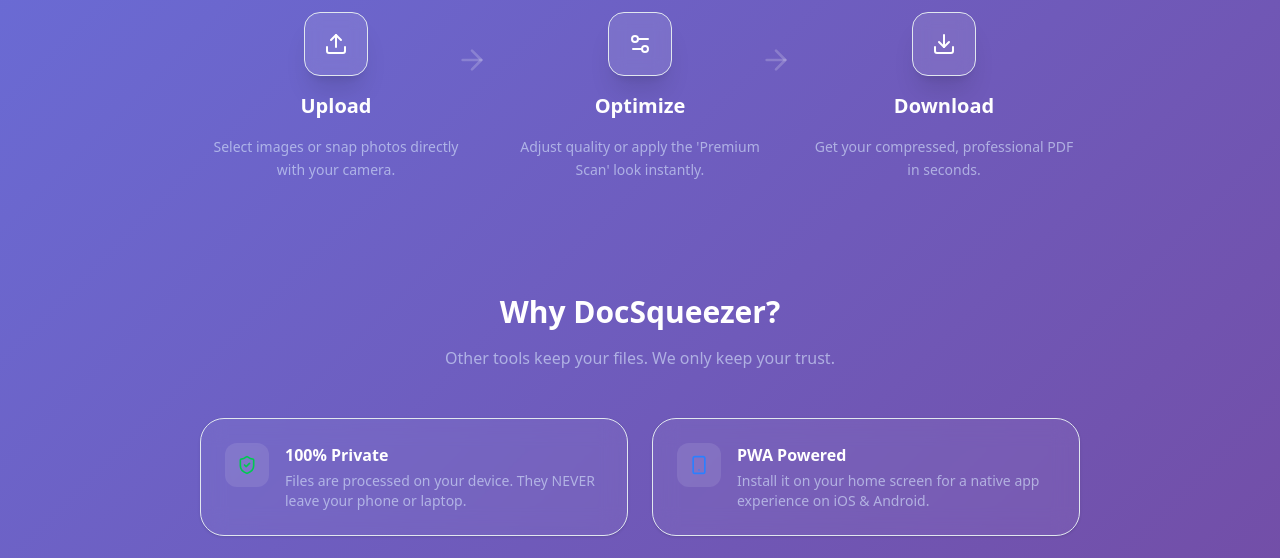
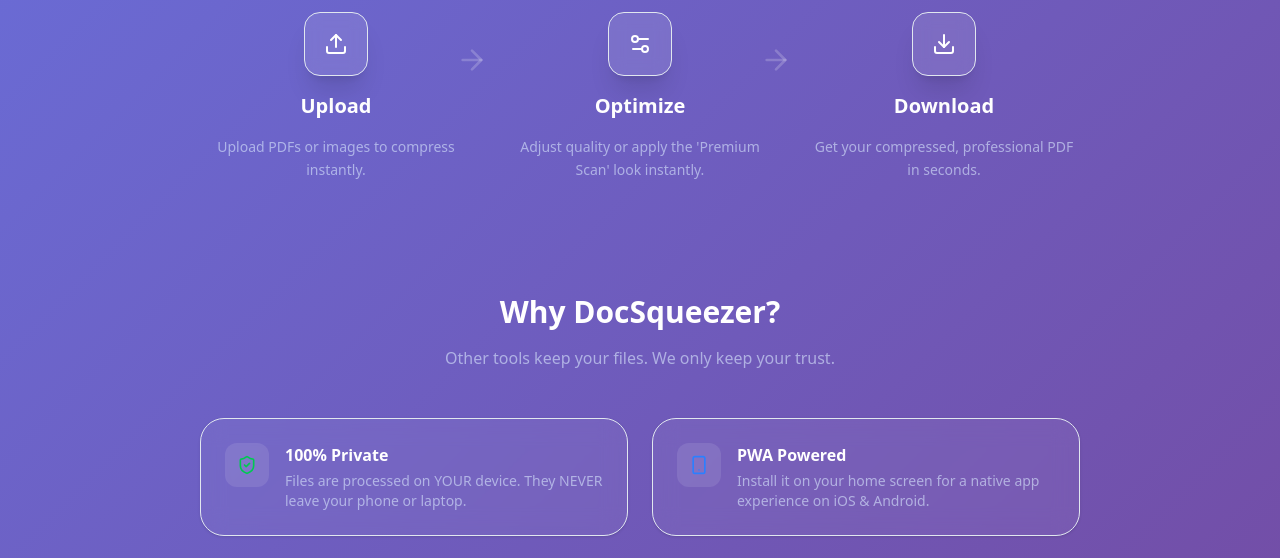
Before and after one commit to ShippingWhile9to5/doc-scanner, a Next.js app: page / in a window 1280 px wide. Shown: the part 1000-1558 px from the top of the page. Built offline with nearby package versions, Linux system fonts and the light colour scheme; no server answers.

Commit message:
docs: update marketing copy for PDF compression

```diff
--- a/src/components/MarketingSections.tsx
+++ b/src/components/MarketingSections.tsx
@@ -19,7 +19,7 @@
     {
         icon: <Upload className="w-6 h-6" />,
         title: "Upload",
-        description: "Select images or snap photos directly with your camera."
+        description: "Upload PDFs or images to compress instantly."
     },
     {
         icon: <Settings2 className="w-6 h-6" />,
@@ -37,7 +37,7 @@
     {
         icon: <ShieldCheck className="w-5 h-5 text-green-500" />,
         title: "100% Private",
-        description: "Files are processed on your device. They NEVER leave your phone or laptop."
+        description: "Files are processed on YOUR device. They NEVER leave your phone or laptop."
     },
     {
         icon: <Smartphone className="w-5 h-5 text-blue-500" />,
```
